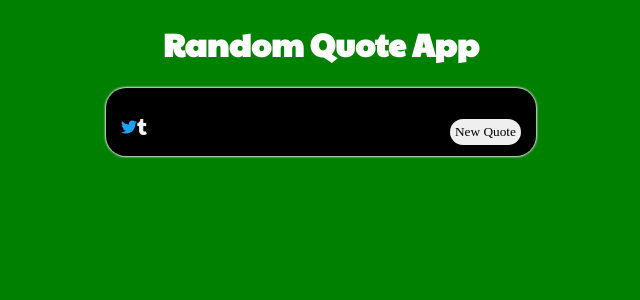
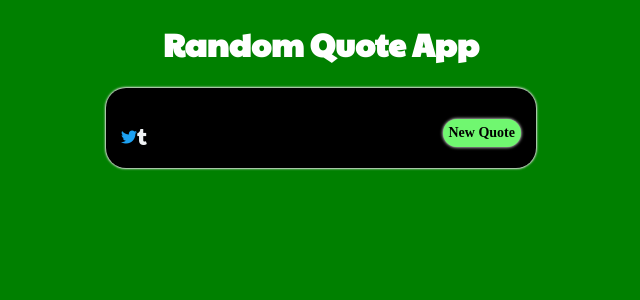
Before and after one commit to PJMantoss/quote_app, a React (Create React App) app: page / in a window 1280 px wide. Shown: the top 300 px of the page, without its empty margins (319-959 px from the left). Built offline with nearby package versions, Linux system fonts and the light colour scheme; no server answers; a web font is replaced by a local one.

Commit message:
update styling

```diff
--- a/src/App.css
+++ b/src/App.css
@@ -28,6 +28,7 @@ body {
 
 .title {
   text-align: center;
+  align-self: center;
   font-family: 'Paytone One', sans-serif;
   color: white;
 }
@@ -48,6 +49,7 @@ body {
 #buttons {
   display: flex;
   justify-content: space-between;
+  align-items: center;
   margin-bottom: 10px;
 }
 
@@ -61,9 +63,14 @@ body {
 
 .button {
   border: 0;
-  border-radius: 20px;
-  padding: 5px;
+  border-radius: 22px;
+  padding: 6px;
+  background: rgb(112, 247, 112);
+  font-size: 14px;
   font-family: 'Sniglet', cursive;
+  font-weight: 550;
+  box-shadow: 0px 0px 3px .5px rgb(212, 212, 212);
+  margin-bottom: 10px;
 }
 
 @keyframes App-logo-spin {
```
